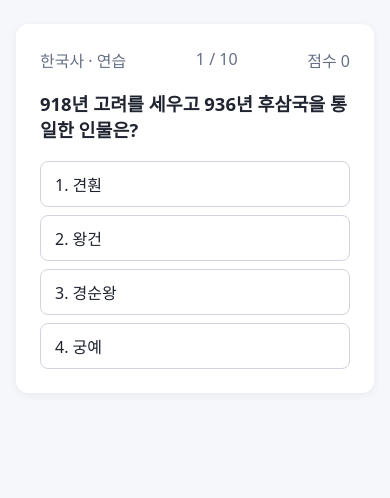
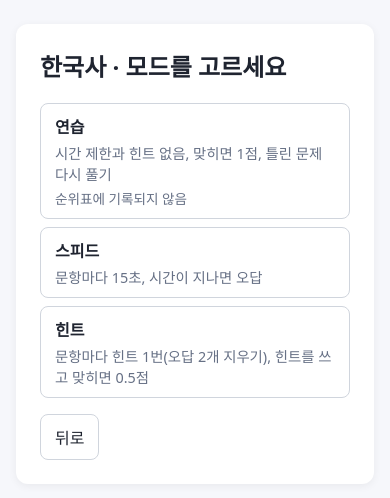
Before and after one commit to hjw060315-maker/study03_Quiz, a plain HTML site: page index.html in a window 390 px wide. Both pictures are taken after a click on the button "한국사". Drawn offline with Linux system fonts and the light colour scheme.

Commit message:
feat: 노트처럼 카테고리 선택 뒤 모드 선택 화면, 5초 이하 타이머 경고색
- 시작 화면은 카테고리만 고르고, 고르면 모드 선택 화면(모드별 한 줄 규칙, 연습에 '순위표에 기록되지 않음', [뒤로])이 나옴
- 스피드 모드 타이머가 5초 이하에서 빨간색으로 바뀜

Co-Authored-By: Claude Opus 5.5 <noreply@anthropic.com>

```diff
--- a/index.html
+++ b/index.html
@@ -10,11 +10,14 @@
   <main id="app">
     <section id="screen-start" class="screen">
       <h1>상식 퀴즈</h1>
-      <h2>모드</h2>
-      <div id="mode-buttons" class="button-grid"></div>
-      <p id="start-notice" class="notice">순위표에 기록되지 않음</p>
       <h2>카테고리</h2>
       <div id="category-buttons" class="button-grid"></div>
+    </section>
+
+    <section id="screen-mode" class="screen" hidden>
+      <h1 id="mode-title"></h1>
+      <div id="mode-list" class="mode-list"></div>
+      <button id="mode-back-button" type="button">뒤로</button>
     </section>
 
     <section id="screen-quiz" class="screen" hidden>
--- a/script.js
+++ b/script.js
@@ -3,10 +3,14 @@ const CATEGORIES = ["한국사", "세계지리", "과학", "예술과 문화"];
 const QUESTIONS_PER_ROUND = 10;
 
 const MODES = {
-  practice: { label: "연습", timeLimit: 0, hint: false, ranked: false, retry: true },
-  speed: { label: "스피드", timeLimit: 15, hint: false, ranked: true, retry: false },
-  hint: { label: "힌트", timeLimit: 0, hint: true, ranked: true, retry: false }
+  practice: { label: "연습", timeLimit: 0, hint: false, ranked: false, retry: true,
+    rule: "시간 제한과 힌트 없음, 맞히면 1점, 틀린 문제 다시 풀기" },
+  speed: { label: "스피드", timeLimit: 15, hint: false, ranked: true, retry: false,
+    rule: "문항마다 15초, 시간이 지나면 오답" },
+  hint: { label: "힌트", timeLimit: 0, hint: true, ranked: true, retry: false,
+    rule: "문항마다 힌트 1번(오답 2개 지우기), 힌트를 쓰고 맞히면 0.5점" }
 };
+const URGENT_SECONDS = 5;
 
 // ===== 순수 함수 =====
 function shuffle(array, rand = Math.random) {
@@ -65,6 +69,10 @@ function reportQuestions() {
 function scoreFor(correct, hintUsed) {
   if (!correct) return 0;
   return hintUsed ? 0.5 : 1;
+}
+
+function isUrgent(timeLeft) {
+  return timeLeft <= URGENT_SECONDS;
 }
 
 function pickHintRemovals(answer, rand = Math.random) {
@@ -177,6 +185,12 @@ test("MODES: 모드별 규칙", () => {
   assertEqual([MODES.speed.timeLimit, MODES.speed.hint, MODES.speed.ranked, MODES.speed.retry], [15, false, true, false]);
   assertEqual([MODES.hint.timeLimit, MODES.hint.hint, MODES.hint.ranked, MODES.hint.retry], [0, true, true, false]);
 });
+test("MODES: 모드마다 한 줄 규칙 설명이 있음", () => {
+  for (const m of Object.values(MODES)) assertEqual(typeof m.rule === "string" && m.rule.length > 0, true, m.label);
+});
+test("isUrgent: 5초 이하에서만 경고", () => {
+  assertEqual([15, 6, 5, 1, 0].map(isUrgent), [false, false, true, true, true]);
+});
 test("pickHintRemovals: rand가 0이면 정해진 2개", () => assertEqual(pickHintRemovals(2, zero), [1, 3]));
 test("pickHintRemovals: 항상 오답 2개", () => {
   for (let answer = 0; answer < 4; answer++) {
@@ -220,25 +234,7 @@ function showScreen(name) {
   }
 }
 
-function renderOptionButtons(containerId, options, selected, onPick) {
-  const box = $(containerId);
-  box.innerHTML = "";
-  for (const [value, label] of options) {
-    const btn = document.createElement("button");
-    btn.type = "button";
-    btn.textContent = label;
-    btn.classList.toggle("selected", value === selected);
-    btn.addEventListener("click", () => onPick(value));
-    box.appendChild(btn);
-  }
-}
-
 function renderStart() {
-  renderOptionButtons("mode-buttons", Object.entries(MODES).map(([k, m]) => [k, m.label]), state.mode, mode => {
-    state.mode = mode;
-    renderStart();
-  });
-  $("start-notice").hidden = MODES[state.mode].ranked;
   const box = $("category-buttons");
   box.innerHTML = "";
   for (const c of CATEGORIES) {
@@ -246,10 +242,33 @@ function renderStart() {
     btn.type = "button";
     btn.textContent = c;
     btn.disabled = brokenCategories.has(c);
-    btn.addEventListener("click", () => startGame(state.mode, c));
+    btn.addEventListener("click", () => renderModeSelect(c));
     box.appendChild(btn);
   }
   showScreen("start");
+}
+
+function renderModeSelect(category) {
+  state.category = category;
+  $("mode-title").textContent = `${category} · 모드를 고르세요`;
+  const box = $("mode-list");
+  box.innerHTML = "";
+  for (const [key, mode] of Object.entries(MODES)) {
+    const btn = document.createElement("button");
+    btn.type = "button";
+    btn.className = "mode-option";
+    const parts = [["mode-name", mode.label], ["mode-rule", mode.rule]];
+    if (!mode.ranked) parts.push(["mode-notice", "순위표에 기록되지 않음"]);
+    for (const [cls, text] of parts) {
+      const span = document.createElement("span");
+      span.className = cls;
+      span.textContent = text;
+      btn.appendChild(span);
+    }
+    btn.addEventListener("click", () => startGame(key, category));
+    box.appendChild(btn);
+  }
+  showScreen("mode");
 }
 
 function startGame(mode, category) {
@@ -339,6 +358,7 @@ function stopTimer() {
 
 function updateTimer() {
   $("timer-text").textContent = `${state.timeLeft}초`;
+  $("timer").classList.toggle("urgent", isUrgent(state.timeLeft));
   $("timer-fill").style.width = `${(state.timeLeft / MODES[state.mode].timeLimit) * 100}%`;
 }
 
@@ -389,6 +409,7 @@ function init() {
   $("retry-button").addEventListener("click", startRetry);
   $("again-button").addEventListener("click", () => startGame(state.mode, state.category));
   $("home-button").addEventListener("click", renderStart);
+  $("mode-back-button").addEventListener("click", renderStart);
   renderStart();
 }
 
--- a/style.css
+++ b/style.css
@@ -54,11 +54,17 @@ button:disabled { cursor: default; opacity: 0.6; }
 .source { font-size: 0.85rem; color: var(--muted); }
 .big-score { font-size: 2.5rem; font-weight: 700; margin: 8px 0; }
 
-button.selected { background: var(--primary); border-color: var(--primary); color: #fff; }
+.mode-list { display: grid; gap: 8px; margin-bottom: 16px; }
+.mode-option { display: flex; flex-direction: column; gap: 4px; text-align: left; }
+.mode-name { font-weight: 700; }
+.mode-rule { color: var(--muted); font-size: 0.9rem; }
+.mode-notice { color: var(--muted); font-size: 0.85rem; }
 
 .timer { display: flex; align-items: center; gap: 8px; margin-bottom: 12px; }
 .timer-bar { flex: 1; height: 8px; background: #e9ecef; border-radius: 4px; overflow: hidden; }
 .timer-fill { height: 100%; background: var(--primary); transition: width 1s linear; }
+.timer.urgent #timer-text { color: var(--wrong); font-weight: 700; }
+.timer.urgent .timer-fill { background: var(--wrong); }
 
 .hint-button { margin-bottom: 12px; }
 .choice.removed { display: none; }
```
